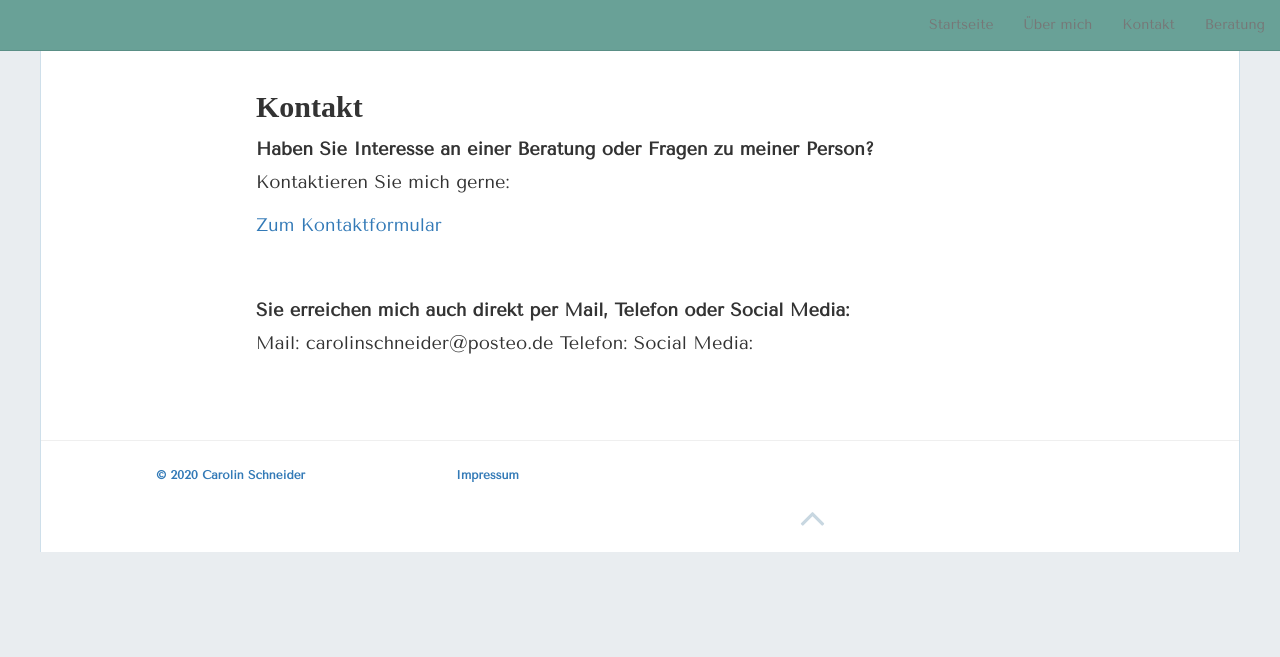
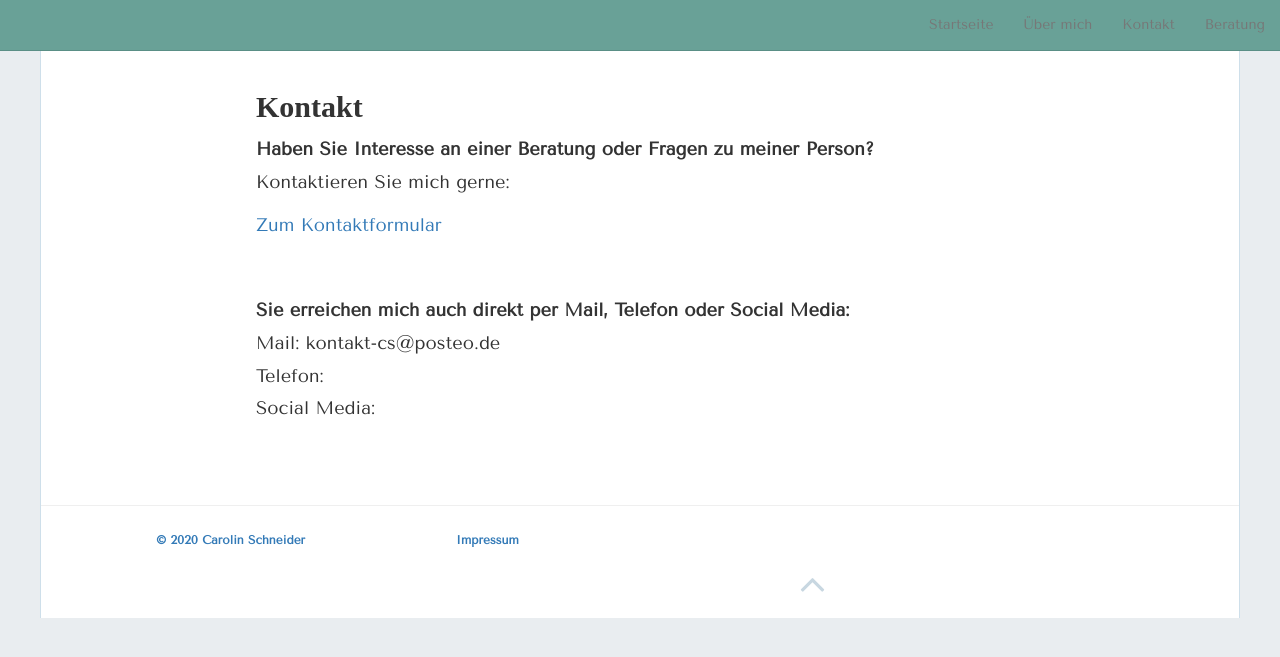
Before and after one commit to carolinschneider/carolinschneider.github.io, a Jekyll site: the page built from kontakt.md, in a window 1280 px wide. Shown: the top 657 px of the page. Built offline with Jekyll 4.4.1, drawn with Linux system fonts in a browser that asks for light colours; nearby versions of some CDN libraries.

Commit message:
Update kontakt.md

```diff
--- a/kontakt.md
+++ b/kontakt.md
@@ -12,6 +12,6 @@ Kontaktieren Sie mich gerne: <br>
 {% include contact-modal.html %} <br>
 
 **Sie erreichen mich auch direkt per Mail, Telefon oder Social Media:** <br>
-Mail: carolinschneider@posteo.de
-Telefon:
-Social Media:
+Mail: kontakt-cs@posteo.de <br>
+Telefon: <br>
+Social Media: <br>
```
